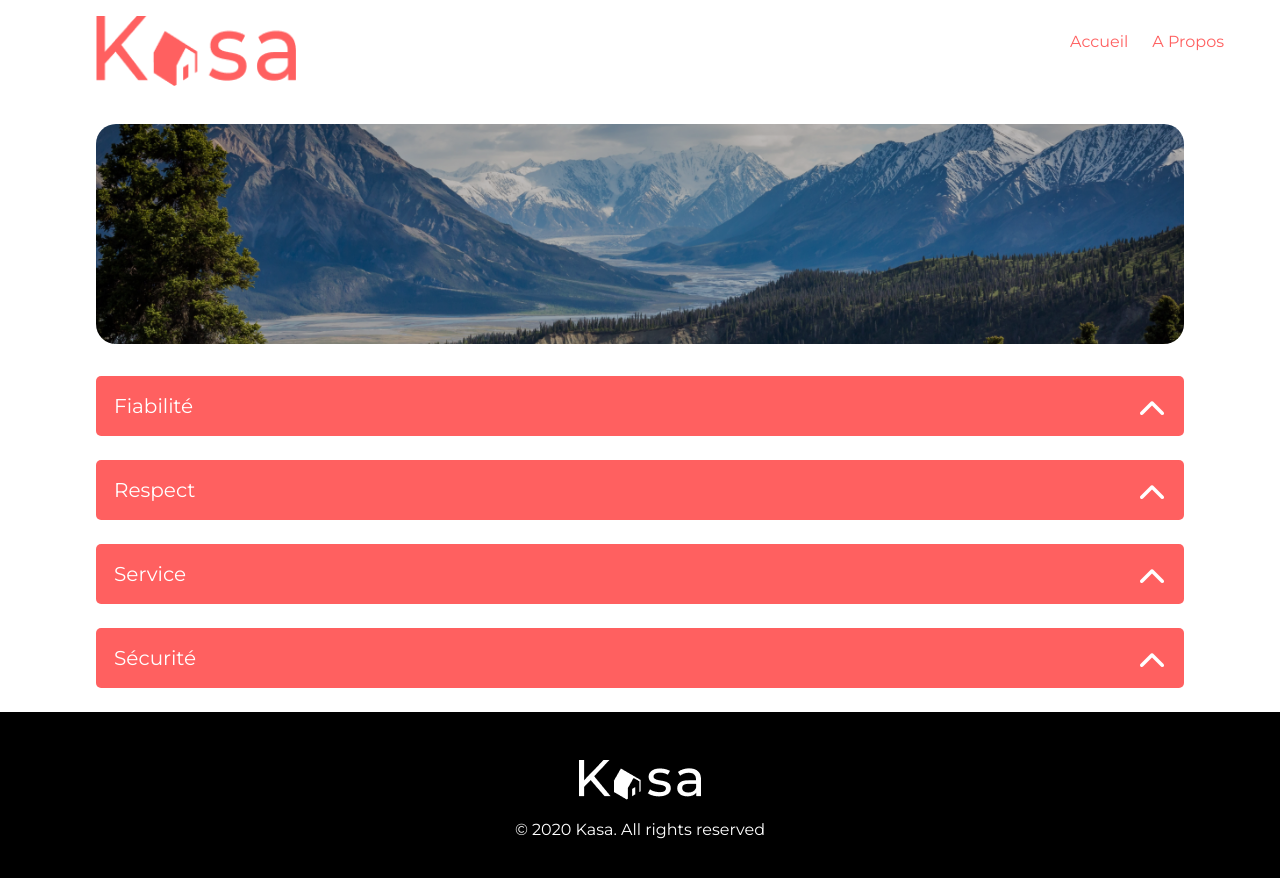
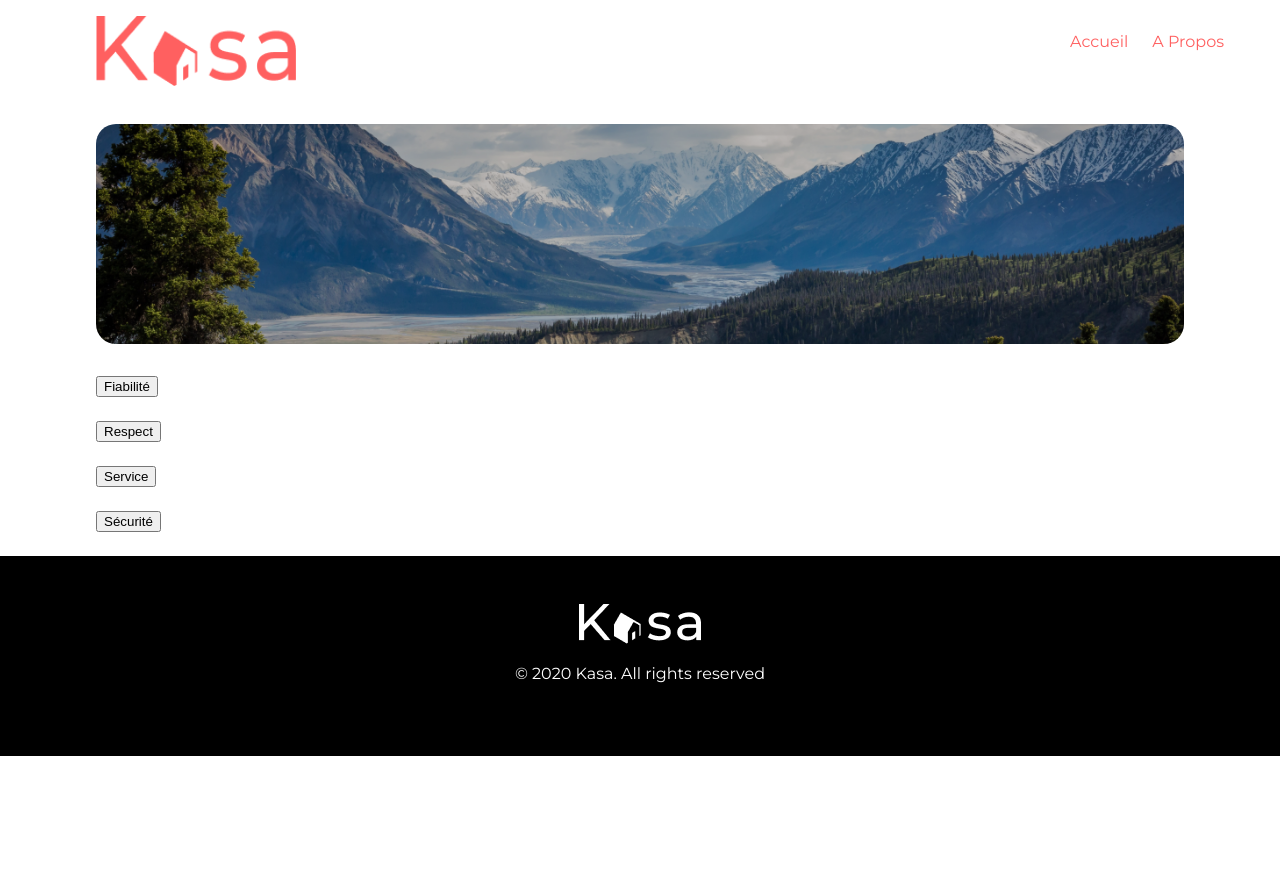
Before and after one commit to zinedinechami/Kasa-react-project, a React (Vite) app in the folder kasa-p8-react/: page /Propos in a window 1280 px wide. Shown: the top 878 px of the page. After the commit the page ends 800 px from the top, so only its background shows below. Built offline with nearby package versions, Linux system fonts and the light colour scheme.

Commit message:
removed comments from project

```diff
--- a/kasa-p8-react/src/App.jsx
+++ b/kasa-p8-react/src/App.jsx
@@ -6,7 +6,6 @@
 import Header from "./components/header/header.jsx";
 import PageError from "./pages/Page_Error.jsx";
 
-// creation du routeur version v6 de react router
 const router = createBrowserRouter([
   {
     path: "/",
@@ -29,7 +28,6 @@
   },
 ]);
 
-// affichage du routeur et des components compris dedans, dans l'application avec router providor
 export default function App() {
   return <RouterProvider router={router} />;
 }
--- a/kasa-p8-react/src/components/carrousel/carrousel.jsx
+++ b/kasa-p8-react/src/components/carrousel/carrousel.jsx
@@ -1,4 +1,3 @@
-// ex: database.id.image
 import arrow_right from "./arrow_right.png";
 import arrow_left from "./arrow_left.png";
 import "./carrousel.css";
@@ -7,14 +6,10 @@
 export default function Carrousel({ pictures }) {
   const [imageIndex, setImageIndex] = useState(0);
 
-  // if index is equal to the end of the prop length - 1 because array is indexed on 0, we return to the first index of the object to return to the first index
-  // else we just increase to the next index
   const showNextImage = () => {
     setImageIndex((index) => (index === pictures.length - 1 ? 0 : index + 1));
   };
 
-  // if index is equal to 0 we want to loop all the way around to get to the last index
-  // else we just reduce to the previous index
   const showPrevImage = () => {
     setImageIndex((index) => (index === 0 ? pictures.length - 1 : index - 1));
   };
--- a/kasa-p8-react/src/components/collapse/collapse.jsx
+++ b/kasa-p8-react/src/components/collapse/collapse.jsx
@@ -3,29 +3,18 @@
 import "./collapse.css";
 
 export default function Collapse(prop) {
-  // hook use state objet containing the current value state variable "isActive"
-  // the function "setIsActive" allowing the update of the state
-  // the intial state of "isActive" is false
   const [open, openActive] = useState(false);
 
   return (
     <div className="collapse_container">
-      <button
-        className="collapse"
-        // toggles the value of "open" between true and false
-        // "toggleOpen" is the parameter of the function which holds the previous value/state of "open"
-        // logical NOT operator "!" inverses the boolean value toggeling "false" to "true" and "true" to "false"
-        onClick={() => openActive((toggleOpen) => !toggleOpen)}
-      >
+      <button onClick={() => openActive((toggleOpen) => !toggleOpen)}>
         <div>{prop.title}</div>
         <div className="collapse_arrows">
           <img src={collapse_arrow} alt="" />
         </div>
       </button>
-      {/* if "open" value is true, the output will be the div containing the content of the collapse*/}
+
       {open && <div className="collapse_content">{prop.content}</div>}
     </div>
   );
 }
-
-// TODO: Add arrows to collapse, import arrows from an icon library
--- a/kasa-p8-react/src/components/rating/rating.jsx
+++ b/kasa-p8-react/src/components/rating/rating.jsx
@@ -3,8 +3,6 @@
 import "./rating.css";
 
 export default function Ratings({ rating }) {
-  // static rating component
-  // if rating prop is superior or equal to index, return active star, else inactive star
   return (
     <>
       <div className="ratings">
--- a/kasa-p8-react/src/pages/Fiche_Logement.jsx
+++ b/kasa-p8-react/src/pages/Fiche_Logement.jsx
@@ -16,8 +16,6 @@
     setData(database.find((findObject) => findObject.id === id));
   }, [data, id]);
 
-  // le state commence avec un valeur absente, quand le state est mis a jour dans le useEffect,
-  // on render les component a condition que data a une valeur.
   return (
     <>
       <div className="logement">
--- a/kasa-p8-react/src/pages/Page_Error.jsx
+++ b/kasa-p8-react/src/pages/Page_Error.jsx
@@ -7,7 +7,6 @@
       <Header />
       <div className="error_page">
         <h1>404</h1>
-
         <h2>Oups! La page que vous demandez n&#39; existe pas</h2>
         <a href="/Acceuil">
           <p>Retourner sur la page d&#39; accueil</p>
```
